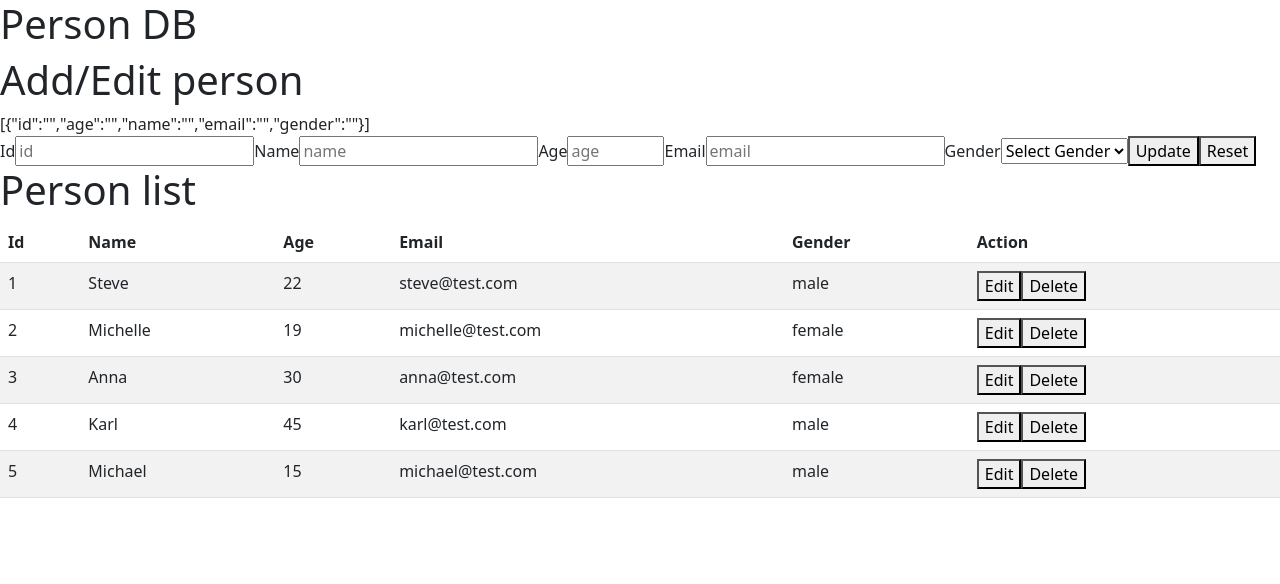
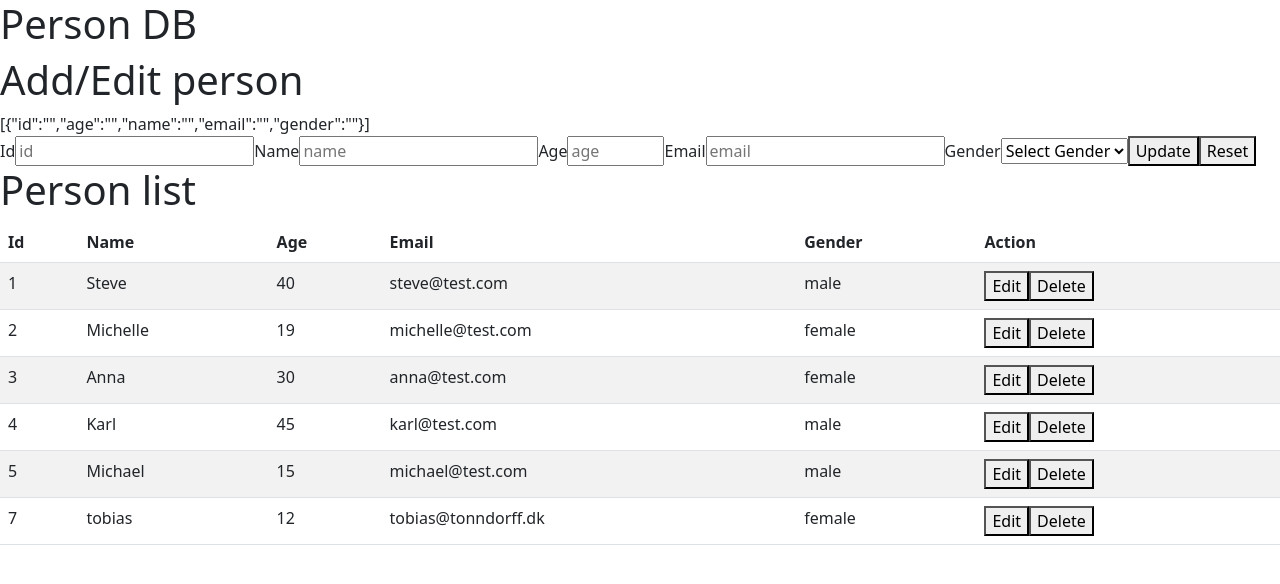
Before and after one commit to TobiasTonndorff/api-excercise-jsx, a React (Vite) app: page / in a window 1280 px wide. Shown: the top 584 px of the page. Built offline with nearby package versions, Linux system fonts and the light colour scheme; data requests are answered from the project's data file.

Commit message:
crud operational

```diff
--- a/data/db.json
+++ b/data/db.json
@@ -2,7 +2,7 @@
   "api": [
     {
       "id": 1,
-      "age": "22",
+      "age": "40",
       "name": "Steve",
       "email": "steve@test.com",
       "gender": "male"
@@ -34,6 +34,13 @@
       "name": "Michael",
       "email": "michael@test.com",
       "gender": "male"
+    },
+    {
+      "id": 7,
+      "age": "12",
+      "name": "tobias",
+      "email": "tobias@tonndorff.dk",
+      "gender": "female"
     }
   ]
 }
--- a/src/App.jsx
+++ b/src/App.jsx
@@ -33,18 +33,24 @@ function App() {
 
   function updatePerson(person)
   {
-    //opdater i API - JSON-server
-    fetchData(`${APIURL}/${person.id}`, () =>{}, "PUT", person);
-    //opdater i persons state
-    setPersons([...persons.filter((p) => p.id !== person.id), person]);
+    console.log("updatePerson");
+    fetchData(`${APIURL}/${person.id}`,
+    person => {
+     setPersons(
+      persons.map((p => p.id === person.id ? {...person} : p))
+     );
+  },
+      'PUT',
+       person
+    );
   }
 
   function createPerson(person)
   {
-    //opret i API - JSON-server
-    fetchData(`${APIURL}`, () =>{}, "POST", person);
-    //opret i persons state
-    setPersons([...persons, person]);
+    fetchData(`${APIURL}`,
+     (person) => setPersons([...persons, person]),
+     "POST",
+      person);
   }
 
 
--- a/src/components/PersonForm.jsx
+++ b/src/components/PersonForm.jsx
@@ -17,6 +17,7 @@ function PersonForm({ blankPerson, personToEdit, mutatePerson }) {
   function handleSubmit(event)
   {
     event.preventDefault();
+    console.log("submit", person);
     mutatePerson(person);
   }
 
```
